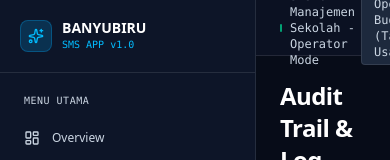
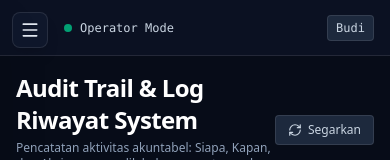
Before and after one commit to halmahera9/sms-v1.0, a Next.js app: page /app/audit in a window 390 px wide. Shown: the top 160 px of the page. Built offline with nearby package versions, Linux system fonts and the light colour scheme; no server answers.

Commit message:
feat: add responsive mobile app navigation

```diff
--- a/src/app/app/layout.tsx
+++ b/src/app/app/layout.tsx
@@ -8,19 +8,35 @@ export default function AppLayout({
   return (
     <div className="min-h-screen bg-[#070c18] text-slate-100 flex">
       <Sidebar />
-      <div className="flex-1 flex flex-col min-w-0 overflow-y-auto">
-        <header className="h-14 border-b border-white/10 bg-slate-900/60 backdrop-blur px-6 flex items-center justify-between sticky top-0 z-40">
-          <div className="flex items-center gap-2 text-xs font-mono text-slate-300">
-            <span className="h-2 w-2 rounded-full bg-emerald-400 animate-pulse" />
-            <span>Sistem Manajemen Sekolah - Operator Mode</span>
+
+      <div className="flex-1 flex flex-col min-w-0 min-h-screen">
+        <header className="h-14 border-b border-white/10 bg-slate-900/60 backdrop-blur px-4 pl-16 md:px-6 flex items-center justify-between sticky top-0 z-40">
+          <div className="flex items-center gap-2 text-xs font-mono text-slate-300 min-w-0">
+            <span className="h-2 w-2 rounded-full bg-emerald-400 animate-pulse shrink-0" />
+
+            <span className="hidden sm:inline">
+              Sistem Manajemen Sekolah - Operator Mode
+            </span>
+
+            <span className="sm:hidden">
+              Operator Mode
+            </span>
           </div>
-          <div className="flex items-center gap-3">
-            <span className="text-xs text-slate-300 bg-slate-800 px-3 py-1 rounded border border-white/10 font-mono">
-              Operator: Budi (Tata Usaha)
+
+          <div className="flex items-center gap-3 shrink-0">
+            <span className="text-xs text-slate-300 bg-slate-800 px-2 md:px-3 py-1 rounded border border-white/10 font-mono">
+              <span className="hidden sm:inline">
+                Operator: Budi (Tata Usaha)
+              </span>
+
+              <span className="sm:hidden">
+                Budi
+              </span>
             </span>
           </div>
         </header>
-        <main className="p-6 md:p-8 flex-1">
+
+        <main className="p-4 sm:p-6 md:p-8 flex-1 min-w-0">
           {children}
         </main>
       </div>
--- a/src/components/app/Sidebar.tsx
+++ b/src/components/app/Sidebar.tsx
@@ -2,6 +2,7 @@
 
 import Link from 'next/link';
 import { usePathname } from 'next/navigation';
+import { useState } from 'react';
 import {
   LayoutDashboard,
   Users,
@@ -10,11 +11,10 @@ import {
   FileSpreadsheet,
   ShieldAlert,
   ArrowLeft,
-  Sparkles
+  Sparkles,
+  Menu,
+  X,
 } from 'lucide-react';
-
-export default function Sidebar() {
-  const pathname = usePathname();
 
 const navItems = [
   { name: 'Overview', href: '/app', icon: LayoutDashboard },
@@ -25,56 +25,135 @@ export default function Sidebar() {
   { name: 'Audit Trail', href: '/app/audit', icon: ShieldAlert },
 ];
 
+function SidebarContent({
+  pathname,
+  onNavigate,
+}: {
+  pathname: string;
+  onNavigate?: () => void;
+}) {
   return (
-    <aside className="w-64 shrink-0 bg-slate-900/90 border-r border-white/10 flex flex-col h-screen sticky top-0">
+    <>
       {/* Brand Header */}
-      <div className="p-5 border-b border-white/10 flex items-center justify-between">
-        <Link href="/app" className="flex items-center gap-2.5">
+      <div className="p-5 border-b border-white/10">
+        <Link
+          href="/app"
+          onClick={onNavigate}
+          className="flex items-center gap-2.5"
+        >
           <div className="flex h-8 w-8 items-center justify-center rounded-lg bg-sky-500/20 text-sky-400 border border-sky-500/30">
             <Sparkles className="h-4 w-4" />
           </div>
+
           <div>
-            <div className="font-bold text-sm text-white leading-none">BANYUBIRU</div>
-            <div className="text-[10px] font-mono text-sky-400 mt-0.5">SMS APP v1.0</div>
+            <div className="font-bold text-sm text-white leading-none">
+              BANYUBIRU
+            </div>
+            <div className="text-[10px] font-mono text-sky-400 mt-0.5">
+              SMS APP v1.0
+            </div>
           </div>
         </Link>
       </div>
 
-      {/* Navigation Links */}
+      {/* Navigation */}
       <nav className="flex-1 p-3 space-y-1 overflow-y-auto">
         <div className="px-3 py-2 text-[10px] font-mono uppercase tracking-wider text-slate-300">
           Menu Utama
         </div>
+
         {navItems.map((item) => {
           const isActive = pathname === item.href;
           const Icon = item.icon;
+
           return (
             <Link
               key={item.href}
               href={item.href}
+              onClick={onNavigate}
               className={`flex items-center gap-3 px-3 py-2.5 text-xs font-medium rounded-lg transition-all ${
                 isActive
                   ? 'bg-sky-500/15 text-sky-300 border border-sky-500/30 shadow-sm shadow-sky-500/10'
                   : 'text-slate-300 hover:bg-slate-800 hover:text-white'
               }`}
             >
-              <Icon className={`h-4 w-4 ${isActive ? 'text-sky-400' : 'text-slate-300'}`} />
+              <Icon
+                className={`h-4 w-4 ${
+                  isActive ? 'text-sky-400' : 'text-slate-300'
+                }`}
+              />
               <span>{item.name}</span>
             </Link>
           );
         })}
       </nav>
 
-      {/* Footer / Back to Landing */}
+      {/* Footer */}
       <div className="p-3 border-t border-white/10">
         <Link
           href="/"
+          onClick={onNavigate}
           className="flex items-center justify-center gap-2 w-full px-3 py-2 text-xs text-slate-300 hover:text-white bg-slate-800/80 hover:bg-slate-800 rounded border border-white/10 transition-colors"
         >
           <ArrowLeft className="h-3.5 w-3.5" />
           <span>Kembali ke Landing Page</span>
         </Link>
       </div>
-    </aside>
+    </>
   );
 }
+
+export default function Sidebar() {
+  const pathname = usePathname();
+  const [isOpen, setIsOpen] = useState(false);
+
+  return (
+    <>
+      {/* Desktop Sidebar */}
+      <aside className="hidden md:flex w-64 shrink-0 bg-slate-900/90 border-r border-white/10 flex-col h-screen sticky top-0">
+        <SidebarContent pathname={pathname} />
+      </aside>
+
+      {/* Mobile Menu Button */}
+      <button
+        type="button"
+        onClick={() => setIsOpen(true)}
+        className="md:hidden fixed top-3 left-3 z-50 flex h-9 w-9 items-center justify-center rounded-lg border border-white/10 bg-slate-900 text-slate-200 shadow-lg"
+        aria-label="Buka navigasi"
+      >
+        <Menu className="h-5 w-5" />
+      </button>
+
+      {/* Mobile Backdrop */}
+      {isOpen && (
+        <button
+          type="button"
+          aria-label="Tutup navigasi"
+          onClick={() => setIsOpen(false)}
+          className="md:hidden fixed inset-0 z-50 bg-black/60 backdrop-blur-sm"
+        />
+      )}
+
+      {/* Mobile Drawer */}
+      <aside
+        className={`md:hidden fixed inset-y-0 left-0 z-[60] flex w-72 max-w-[85vw] flex-col bg-slate-900 border-r border-white/10 shadow-2xl transition-transform duration-300 ${
+          isOpen ? 'translate-x-0' : '-translate-x-full'
+        }`}
+      >
+        <button
+          type="button"
+          onClick={() => setIsOpen(false)}
+          className="absolute right-3 top-3 flex h-8 w-8 items-center justify-center rounded-lg text-slate-400 hover:bg-slate-800 hover:text-white"
+          aria-label="Tutup navigasi"
+        >
+          <X className="h-5 w-5" />
+        </button>
+
+        <SidebarContent
+          pathname={pathname}
+          onNavigate={() => setIsOpen(false)}
+        />
+      </aside>
+    </>
+  );
+}
```
Lines whose indentation alone changed are shown as unchanged.
